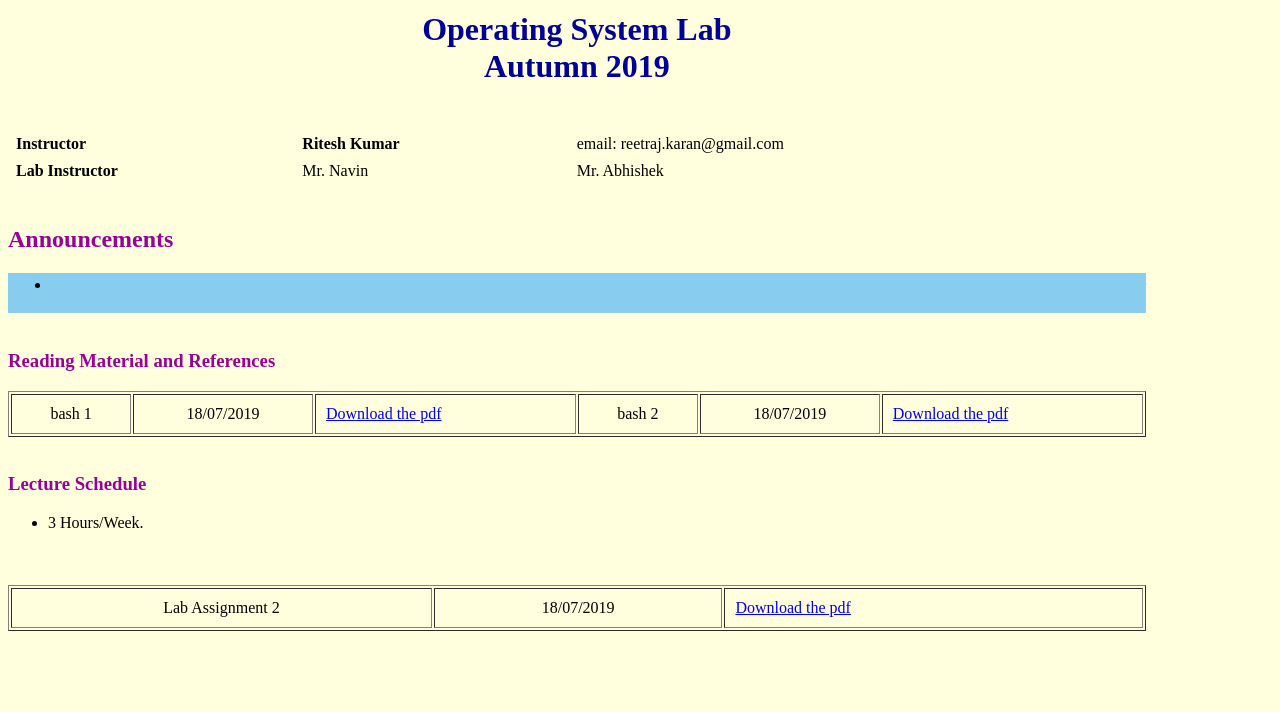
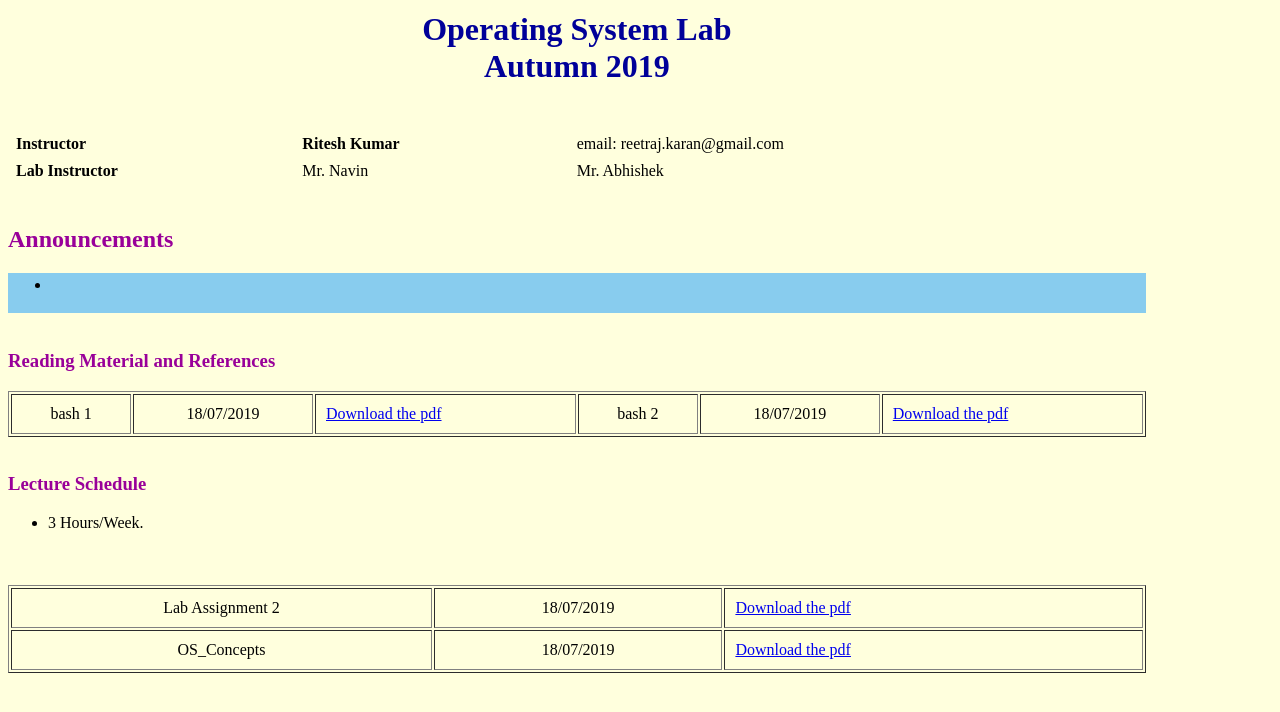
Before and after one commit to reetraj/reetraj.github.io, a plain HTML site: page OS/index.html in a window 1280 px wide. Drawn offline with Linux system fonts and the light colour scheme.

Commit message:
Update index.html

```diff
--- a/OS/index.html
+++ b/OS/index.html
@@ -59,7 +59,8 @@
   <h3><font color=990099></font></h3>
 <table border=1 width=90% cellpadding="10">
 <tr><td align="center"> Lab Assignment 2 </td><td align="center">18/07/2019</td><td align=> <a href="A2.pdf" download="A2.pdf">Download the pdf</a></td></tr>
-</tr>
+<tr><td align="center"> OS_Concepts </td><td align="center">18/07/2019</td><td align=> <a href="Lab_Manual" download="OS lab manual.odt">Download the pdf</a></td></tr>
+  </tr>
 </table>
 
 
```
